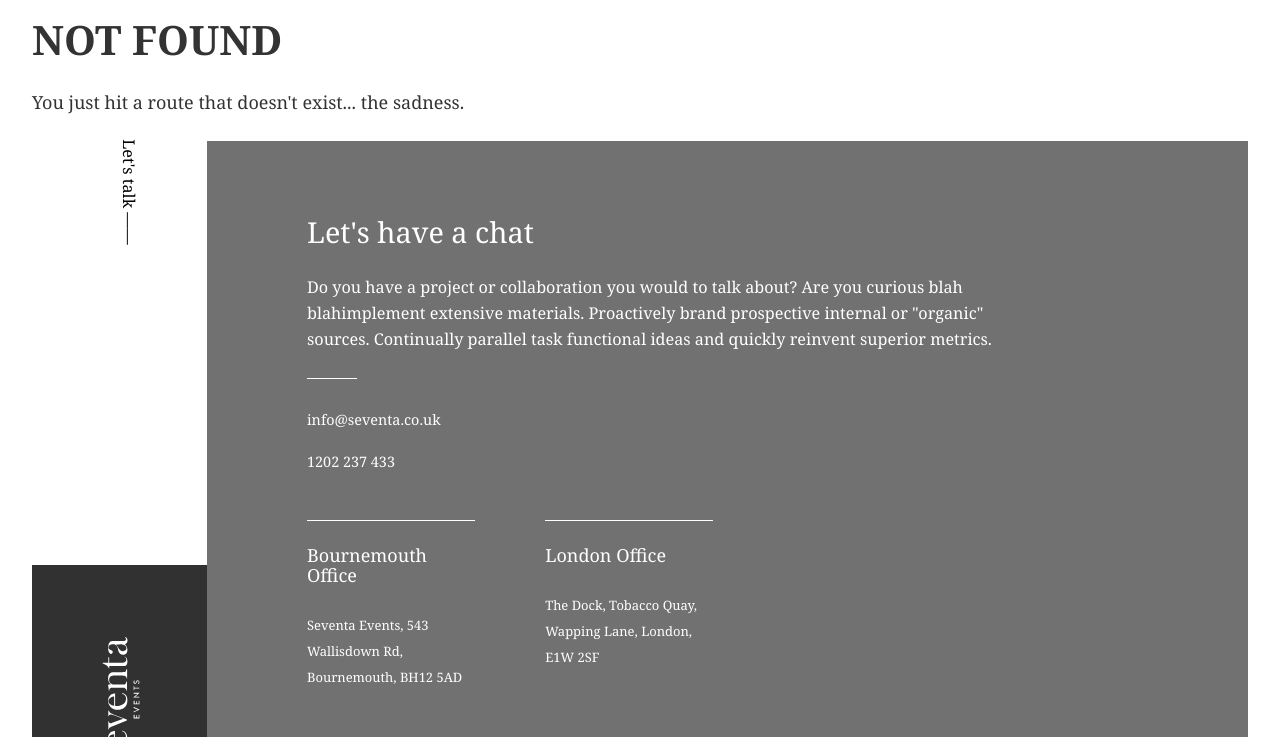
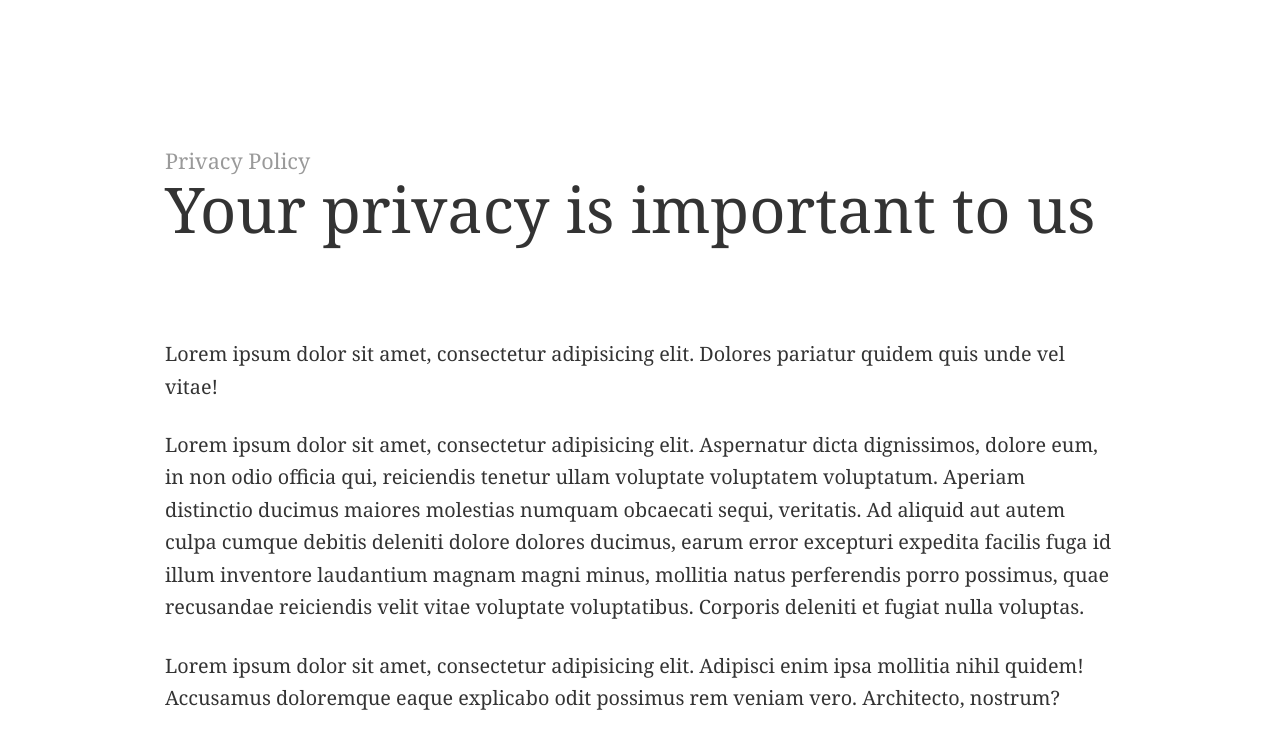
Before and after one commit to benjaminge1978/seventa, a Gatsby site: page /policy in a window 1280 px wide. Before the commit this address had no page. Shown: the part 106-843 px from the top of the page. Built offline with nearby package versions, Linux system fonts and the light colour scheme; Gatsby itself is replaced by a stand-in of ours; a web font is replaced by a local one.

Commit message:
Replace images. Setup Privacy Policy page

```diff
--- /dev/null
+++ b/src/components/_main.scss
@@ -0,0 +1,46 @@
+$greyColor: #9a9a9a;
+$darkColor: #313131;
+
+$greyBg: #717171;
+$darkBg: #313131;
+
+.light-text {
+  color: $greyColor;
+}
+
+body {
+  color: $darkColor;
+}
+
+.policy {
+
+  &-container {
+    max-width: 1000px;
+    margin: 130px auto;
+    padding-right: 25px;
+    padding-left: 25px;
+  }
+
+  &-header {
+
+    h1 {
+      font-size: 3.5rem;
+      font-weight: 400;
+      margin-bottom: 1.5em;
+    }
+
+    p {
+      font-size: 1.2rem;
+      margin-bottom: 0;
+      @extend .light-text;
+    }
+  }
+
+  &-content {
+
+    p {
+      font-size: 1.1rem;
+      line-height: 1.8rem;
+    }
+  }
+}
--- a/src/components/footer/footer.js
+++ b/src/components/footer/footer.js
@@ -12,9 +12,9 @@
         <div className="footer-summary">
             <div className="footer-menu-wrapper">
             <Menu id="footer-menu" links={[
-                {href: 'cookie-policy', text: 'Privacy Policy & T&C\'s'},
+                {href: 'policy', text: 'Privacy Policy & T&C\'s'},
                 {href: 'csr', text: 'CSR'},
-                {href: 'privacy-policy', text: 'Cookie Policy'},
+                {href: 'cookie-policy', text: 'Cookie Policy'},
                 {href: 'https://google.com', text: 'Site by MilkIsNice', external: true},
             ]}/>
             </div>
--- a/src/components/layout.css
+++ b/src/components/layout.css
@@ -14,7 +14,6 @@
   font-family: "europa",-apple-system, BlinkMacSystemFont, Segoe UI, Roboto, Oxygen,
     Ubuntu, Cantarell, Fira Sans, Droid Sans, Helvetica Neue, sans-serif;
   margin: 0;
-  color: #313131;
   -webkit-font-smoothing: antialiased;
   -moz-osx-font-smoothing: grayscale;
 }
@@ -614,12 +613,6 @@
   content: "";
 }
 
-.page-content {
-  width: 95%;
-  max-width: 1775px;
-  margin: 0 auto;
-}
-
 a {
   text-decoration: none;
 }
@@ -633,12 +626,6 @@
   display: flex;
 }
 
-@media only screen and (max-width: 768px) {
-  .page-content {
-    width: 100%;
-  }
-}
-
 @media only screen and (max-width: 480px) {
   html {
     font-size: 100%;
--- a/src/components/layout.js
+++ b/src/components/layout.js
@@ -4,6 +4,7 @@
 import Header from './header/header'
 import Footer from "./footer/footer"
 
+import './_main.scss'
 import "./layout.css"
 
 const Layout = ({ children }) => {
--- /dev/null
+++ b/src/pages/policy.js
@@ -0,0 +1,36 @@
+import React from "react";
+
+import Layout from '../components/layout'
+import SEO from "../components/seo";
+
+export default () => (
+    <Layout>
+        <SEO title="Privacy Policy" />
+        <div className="policy-container">
+            <header className="policy-header">
+                <p className="policy-grey-text">Privacy Policy</p>
+                <h1>Your privacy is important to us</h1>
+            </header>
+            <div className="policy-content">
+                <p>
+                    Lorem ipsum dolor sit amet, consectetur adipisicing elit. Dolores pariatur quidem quis unde vel vitae!
+                </p>
+                <p>
+                    Lorem ipsum dolor sit amet, consectetur adipisicing elit. Aspernatur dicta dignissimos, dolore eum, in non odio officia qui, reiciendis tenetur ullam voluptate voluptatem voluptatum. Aperiam distinctio ducimus maiores molestias numquam obcaecati sequi, veritatis. Ad aliquid aut autem culpa cumque debitis deleniti dolore dolores ducimus, earum error excepturi expedita facilis fuga id illum inventore laudantium magnam magni minus, mollitia natus perferendis porro possimus, quae recusandae reiciendis velit vitae voluptate voluptatibus. Corporis deleniti et fugiat nulla voluptas.
+                </p>
+                <p>
+                    Lorem ipsum dolor sit amet, consectetur adipisicing elit. Adipisci enim ipsa mollitia nihil quidem! Accusamus doloremque eaque explicabo odit possimus rem veniam vero. Architecto, nostrum?
+                </p>
+                <p>
+                    Lorem ipsum dolor sit amet, consectetur adipisicing elit. Alias corporis dolor dolorum esse exercitationem fugit harum in incidunt ipsum iure molestias ratione rem reprehenderit, temporibus vel? A animi asperiores culpa debitis ducimus eaque harum id laborum libero magnam necessitatibus non, omnis reiciendis rem soluta temporibus ullam vero voluptate. Amet, exercitationem, hic! Accusantium adipisci, aliquam aliquid amet asperiores at beatae culpa cupiditate dicta dolor ducimus enim eos error explicabo hic molestias obcaecati pariatur perferendis praesentium qui quis quod saepe sapiente temporibus velit veritatis vero voluptatibus. Accusamus debitis dolore dolores, eaque eum, iure laborum minima mollitia officiis pariatur quaerat, quibusdam ratione vero.
+                </p>
+                <p>
+                    Lorem ipsum dolor sit amet, consectetur adipisicing elit. Accusantium ad asperiores commodi corporis culpa doloremque ea expedita facilis ipsam itaque iusto libero maxime molestias, necessitatibus nihil nostrum odit officiis placeat porro quis quo ratione reiciendis soluta totam veniam veritatis vero? Amet dolorum eveniet nemo non velit! Asperiores dolores eaque eius facilis impedit laboriosam laborum molestiae, quibusdam recusandae repellendus? Consequuntur, eligendi?
+                </p>
+                <p>
+                    Lorem ipsum dolor sit amet, consectetur adipisicing elit. Animi at cumque deleniti dignissimos, ipsam libero numquam odit veniam?
+                </p>
+            </div>
+        </div>
+    </Layout>
+)
```
Also changed, not shown: src/components/home-page/banner/banner.scss (+18 -0 lines), src/components/home-page/services/service-item/service-item.js (deleted, +0 -22 lines), src/components/home-page/services/services.js (+0 -37 lines), src/images/services/1.jpg (added), src/images/services/1.png (deleted), src/images/services/2.jpg (added), src/images/services/2.png (deleted), src/images/services/3.jpg (added), src/images/services/3.png (deleted), src/images/services/4.jpg (added), src/images/services/4.png (deleted), src/images/services/5.jpg (added), src/images/services/5.png (deleted).
